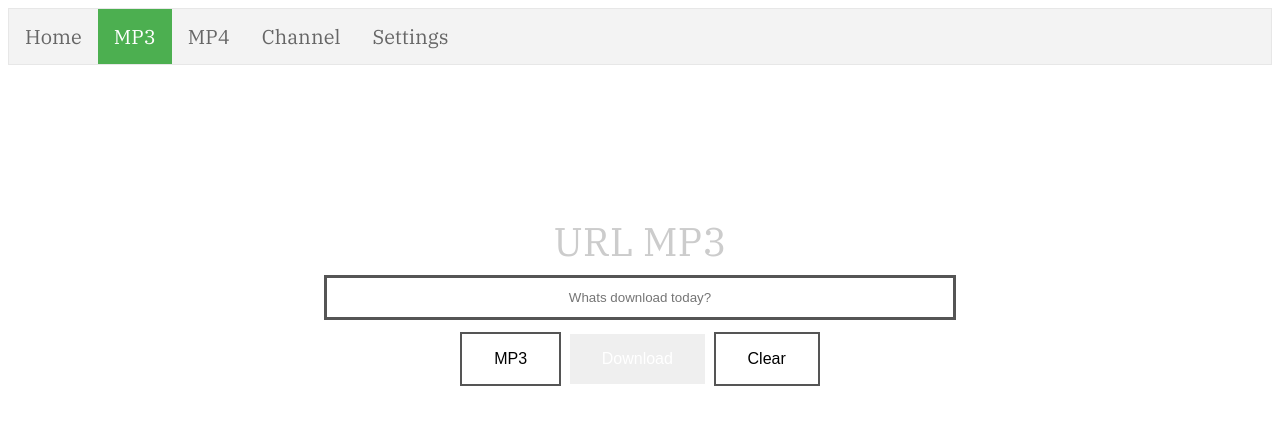
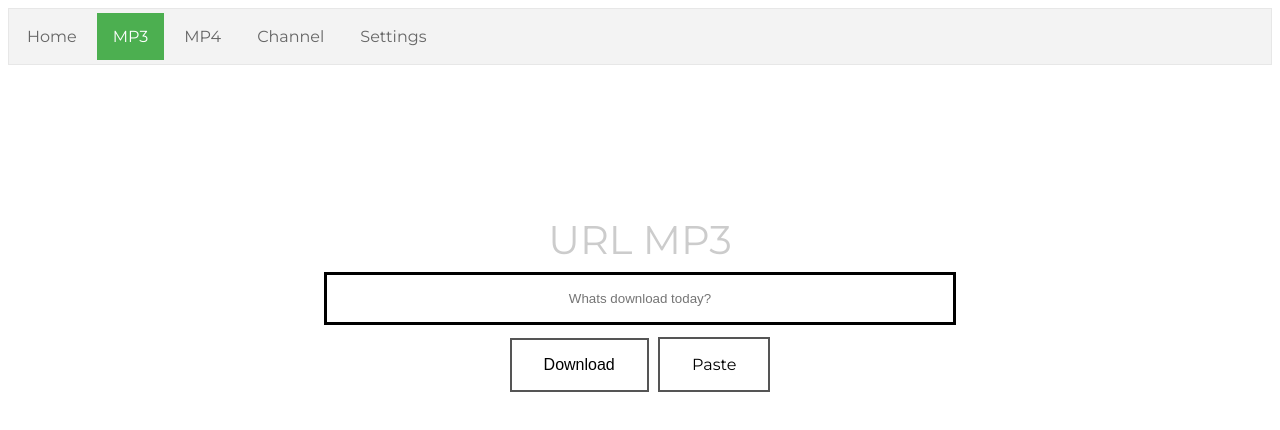
Before and after one commit to alexandrus21a/Yotube-dl-gui, an Electron app: page resources/app/mp3.html in a window 1280 px wide. Drawn offline with Linux system fonts and the light colour scheme.

Commit message:
upd 2
remove clean button
add paste button

```diff
--- a/resources/app/mp3.html
+++ b/resources/app/mp3.html
@@ -4,9 +4,9 @@
 <head>
   <meta charset="utf-8">
   <meta name="viewport" content="width=device-width, initial-scale=1.0">
-  <link href="https://fonts.googleapis.com/css?family=IBM+Plex+Serif&display=swap" rel="stylesheet">
+  <link href="https://fonts.googleapis.com/css2?family=Montserrat&display=swap" rel="stylesheet">
   <link rel="stylesheet" href="style.css">
-  <title>Live Download MP3</title>
+  <title>Youtubify</title>
 </head>
 
 <body>
@@ -24,14 +24,12 @@
       <div class="demo-flex-spacer">
         <label>URL MP3</label>
         <br>
-        <input class="" type="text" id="item" placeholder="Whats download today?" autofocus>
+            <input class="" type="text" id="item" contenteditable='true' placeholder="Whats download today?" autofocus>
       </div>
-      <button type="submit" class="button">MP3</button>
-      <button type="submit"><i class="icon ion-android-arrow-forward"></i>Download</button>
-      <button class="button" onclick="document.getElementById('item').value = ''">Clear</button>
+      <button type="submit" class="button">Download</button>
+      <a type="" class="button2" id="paste" contenteditable='false'>Paste</a>
     </form>
   </div>
-
   <script>
     const electron = require('electron');
     const {
@@ -48,7 +46,7 @@
       ipcRenderer.send('item:mp3', item);
     }
   </script>
-
+<script src="paste.js"></script>
 </body>
 
 </html>
--- /dev/null
+++ b/resources/app/paste.js
@@ -0,0 +1,11 @@
+// copy paste script
+document.querySelector('#paste').addEventListener('click', () => {
+    navigator.clipboard.readText()
+      .then(text => {
+        document.querySelector('#item').value = text;
+        ChromeSamples.log('Text pasted.');
+      })
+      .catch(() => {
+        ChromeSamples.log('Failed to read from clipboard.');
+      });
+  });
--- a/resources/app/style.css
+++ b/resources/app/style.css
@@ -3,7 +3,7 @@ body {
   background-repeat: no-repeat;
   background-attachment: fixed;
   background-size: 140% 100%;
-  font-family: 'IBM Plex Serif', serif;
+  font-family: 'Montserrat', sans-serif;
   font-size: 20px;
 }
 
@@ -33,6 +33,31 @@ button {
   color: white;
 }
 
+a {
+  border: none;
+  color: white;
+  padding: 16px 32px;
+  text-align: center;
+  text-decoration: none;
+  display: inline-block;
+  font-size: 16px;
+  margin: 4px 2px;
+  -webkit-transition-duration: 0.4s;
+  /* Safari */
+  transition-duration: 0.4s;
+  cursor: pointer;
+}
+
+.button2 {
+  background-color: white;
+  color: black;
+  border: 2px solid #555555;
+}
+
+.button2:hover {
+  background-color: #555555;
+  color: white;
+}
 input[type=button] {
   background-color: white;
   color: black;
@@ -66,10 +91,10 @@ input[type=button]:hover {
 
 input[type=text] {
   width: 50%;
-  padding: 12px 20px;
+  padding: 16px 32px;
   margin: 8px 0;
   box-sizing: border-box;
-  border: 3px solid #ccc;
+  border: 2px solid #555555;
   -webkit-transition: 0.5s;
   transition: 0.5s;
   outline: none;
@@ -77,7 +102,7 @@ input[type=text] {
 }
 
 input[type=text]:focus {
-  border: 3px solid #555;
+  border: 3px solid #000000;
 }
 
 label {
```
Also changed, not shown: resources/app/channel.html (+3 -3 lines), resources/app/channelsettings.html (+1 -1 lines), resources/app/home.html (+3 -3 lines), resources/app/mp3settings.html (+2 -2 lines), resources/app/mp4.html (+4 -4 lines), resources/app/mp4settings.html (+1 -1 lines), resources/app/settings.html (+1 -1 lines).
